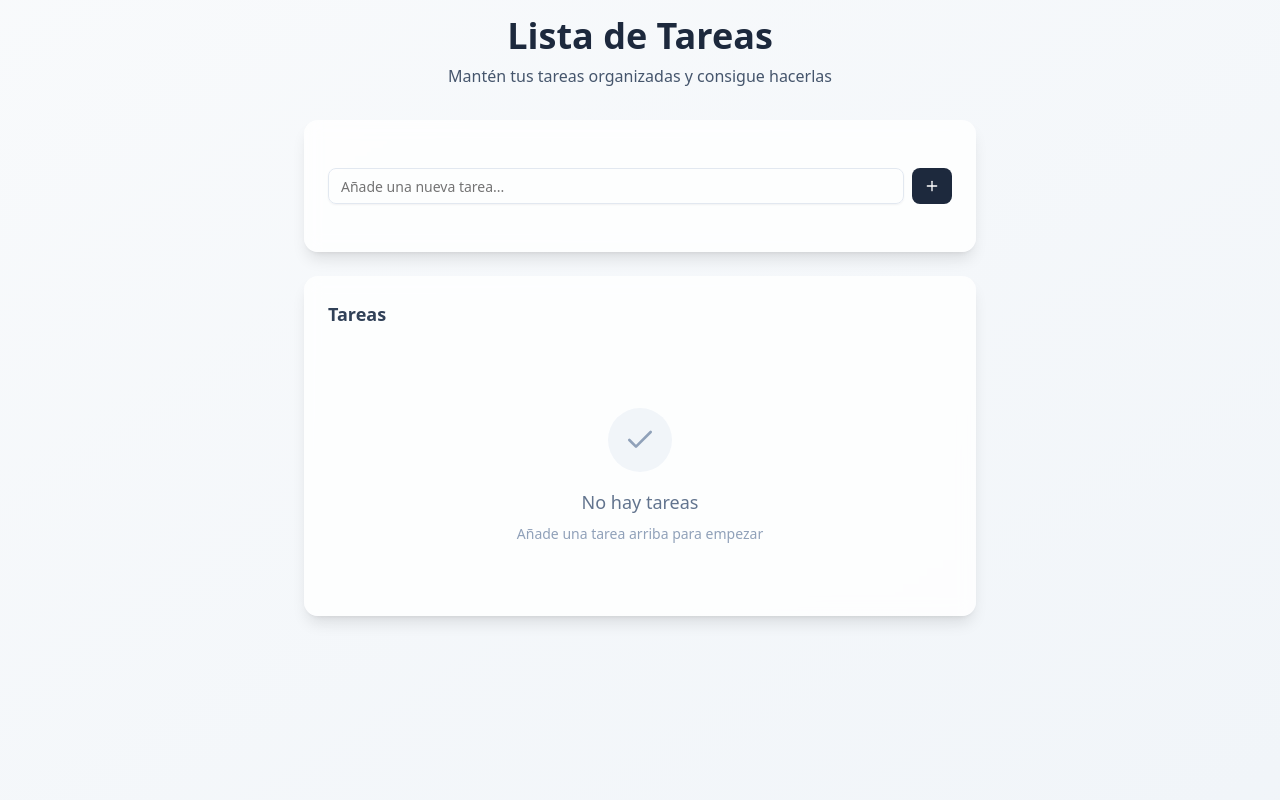
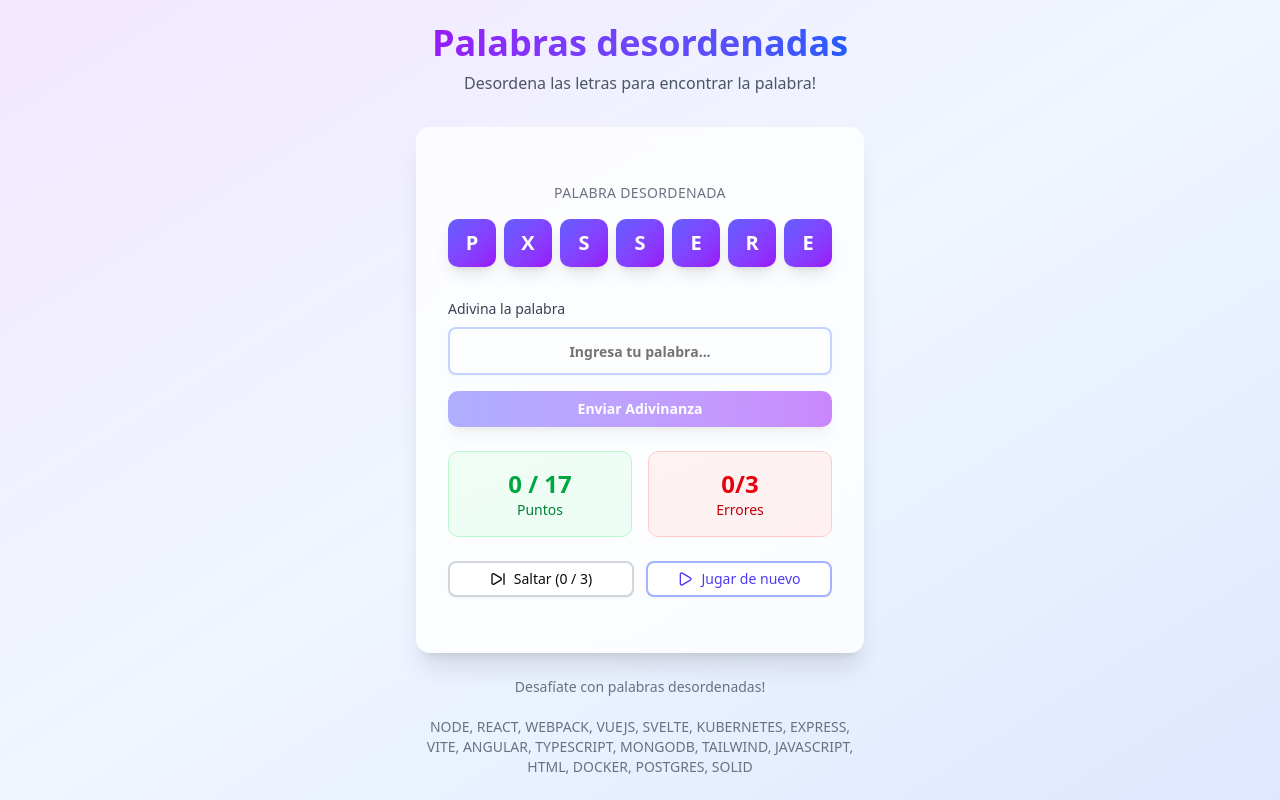
Before and after one commit to unai-dev/hooks-app, a React (Vite) app: page / in a window 1280 px wide. Built offline with nearby package versions, Linux system fonts and the light colour scheme.

Commit message:
SCRAMBLE WORDS

```diff
--- a/package.json
+++ b/package.json
@@ -13,6 +13,7 @@
     "@radix-ui/react-checkbox": "^1.3.3",
     "@radix-ui/react-slot": "^1.2.4",
     "@tailwindcss/vite": "^4.1.17",
+    "canvas-confetti": "^1.9.4",
     "class-variance-authority": "^0.7.1",
     "clsx": "^2.1.1",
     "lucide-react": "^0.555.0",
@@ -24,6 +25,7 @@
   },
   "devDependencies": {
     "@eslint/js": "^9.39.1",
+    "@types/canvas-confetti": "^1.9.0",
     "@types/node": "^24.10.1",
     "@types/react": "^19.2.2",
     "@types/react-dom": "^19.2.2",
--- a/src/main.tsx
+++ b/src/main.tsx
@@ -1,7 +1,8 @@
 import { StrictMode } from "react";
 import { createRoot } from "react-dom/client";
 import "./index.css";
-import { TasksApp } from "./useReducer/TaskApp";
+// import { TasksApp } from "./useReducer/TaskApp";
+import { ScrambleWords } from "./useReducer/ScrambleWords";
 // import { HooksApp } from "./HooksApp";
 // import { TrafficLight } from "./useState/TrafficLight";
 // import { TrafficLightWithEffect } from "./useEffect/TrafficLightWithEffect";
@@ -17,6 +18,7 @@ createRoot(document.getElementById("root")!).render(
     {/* <TrafficLightWithHook /> */}
     {/* <PokemonPage /> */}
     {/* <FocusScreen /> */}
-    <TasksApp />
+    {/* <TasksApp /> */}
+    <ScrambleWords />
   </StrictMode>
 );
--- /dev/null
+++ b/src/useReducer/ScrambleWords.tsx
@@ -0,0 +1,262 @@
+// ! Importante:
+// Es necesario componentes de Shadcn/ui
+// https://ui.shadcn.com/docs/installation/vite
+
+import React, { useState } from "react";
+import { Button } from "@/components/ui/button";
+import { Input } from "@/components/ui/input";
+import { Card, CardContent } from "@/components/ui/card";
+import { SkipForward, Play } from "lucide-react";
+
+import confetti from "canvas-confetti";
+import { tr } from "zod/locales";
+
+const GAME_WORDS = [
+  "REACT",
+  "JAVASCRIPT",
+  "TYPESCRIPT",
+  "HTML",
+  "ANGULAR",
+  "SOLID",
+  "NODE",
+  "VUEJS",
+  "SVELTE",
+  "EXPRESS",
+  "MONGODB",
+  "POSTGRES",
+  "DOCKER",
+  "KUBERNETES",
+  "WEBPACK",
+  "VITE",
+  "TAILWIND",
+];
+
+// Esta función mezcla el arreglo para que siempre sea aleatorio
+const shuffleArray = (array: string[]) => {
+  return array.sort(() => Math.random() - 0.5);
+};
+
+// Esta función mezcla las letras de la palabra
+const scrambleWord = (word: string = "") => {
+  return word
+    .split("")
+    .sort(() => Math.random() - 0.5)
+    .join("");
+};
+
+export const ScrambleWords = () => {
+  const [words, setWords] = useState(shuffleArray(GAME_WORDS));
+
+  const [currentWord, setCurrentWord] = useState(words[0]);
+  const [scrambledWord, setScrambledWord] = useState(scrambleWord(currentWord));
+  const [guess, setGuess] = useState("");
+  const [points, setPoints] = useState(0);
+  const [errorCounter, setErrorCounter] = useState(0);
+  const [maxAllowErrors, setMaxAllowErrors] = useState(3);
+
+  const [skipCounter, setSkipCounter] = useState(0);
+  const [maxSkips, setMaxSkips] = useState(3);
+
+  const [isGameOver, setIsGameOver] = useState(false);
+
+  const handleGuessSubmit = (e: React.FormEvent) => {
+    // Previene el refresh de la página
+    e.preventDefault();
+
+    if (guess === currentWord) {
+      const newWords = words.slice(1);
+
+      confetti({
+        particleCount: 100,
+        spread: 120,
+        origin: { y: 0.6 },
+      });
+
+      setPoints(points + 1);
+      setGuess("");
+      setWords(newWords);
+      setCurrentWord(newWords[0]);
+      setScrambledWord(scrambleWord(newWords[0]));
+      return;
+    }
+
+    setErrorCounter(errorCounter + 1);
+    setGuess("");
+
+    if (errorCounter + 1 >= maxAllowErrors) {
+      setIsGameOver(true);
+    }
+  };
+
+  const handleSkip = () => {
+    if (skipCounter >= maxSkips) return;
+
+    const updatedWords = words.slice(1);
+    setSkipCounter(skipCounter + 1);
+    setWords(updatedWords);
+    setCurrentWord(updatedWords[0]);
+    setScrambledWord(scrambleWord(updatedWords[0]));
+    setGuess("");
+  };
+
+  const handlePlayAgain = () => {
+    const newArray = shuffleArray(GAME_WORDS);
+
+    setIsGameOver(false);
+    setErrorCounter(0);
+    setPoints(0);
+    setGuess("");
+    setWords(newArray);
+    setCurrentWord(newArray[0]);
+    setSkipCounter(0);
+    setScrambledWord(scrambleWord(newArray[0]));
+  };
+
+  //! Si ya no hay palabras para jugar, se muestra el mensaje de fin de juego
+  if (words.length === 0) {
+    return (
+      <div className="min-h-screen bg-gradient-to-br from-purple-100 via-blue-50 to-indigo-100 flex items-center justify-center p-4">
+        <div className="w-full max-w-md mx-auto">
+          <h1 className="text-4xl font-bold bg-gradient-to-r from-purple-600 to-blue-600 bg-clip-text text-transparent mb-2">
+            Palabras desordenadas
+          </h1>
+          <p className="text-gray-600">No hay palabras para jugar</p>
+          <br />
+          <div>Puntaje: {points}</div>
+          <br />
+          <div>Errores: {errorCounter}</div>
+          <br />
+          <div>Saltos: {skipCounter}</div>
+          <br />
+          <Button onClick={handlePlayAgain}>Jugar de nuevo</Button>
+        </div>
+      </div>
+    );
+  }
+
+  return (
+    <div className="min-h-screen bg-gradient-to-br from-purple-100 via-blue-50 to-indigo-100 flex items-center justify-center p-4">
+      <div className="w-full max-w-md mx-auto">
+        {/* Header */}
+        <div className="text-center mb-8">
+          <h1 className="text-4xl font-bold bg-gradient-to-r from-purple-600 to-blue-600 bg-clip-text text-transparent mb-2">
+            Palabras desordenadas
+          </h1>
+          <p className="text-gray-600">
+            Desordena las letras para encontrar la palabra!
+          </p>
+        </div>
+
+        {/* Main Game Card */}
+        <Card className="backdrop-blur-sm bg-white/80 border-0 shadow-xl">
+          <CardContent className="p-8">
+            {/* Scrambled Word Display */}
+            <div className="mb-8">
+              <h2 className="text-center text-sm font-medium text-gray-500 mb-4 uppercase tracking-wide flex items-center justify-center gap-2">
+                Palabra Desordenada
+                {isGameOver && (
+                  <span className="text-red-500 text-xl"> {currentWord}</span>
+                )}
+              </h2>
+
+              <div className="flex justify-center gap-2 mb-6">
+                {scrambledWord.split("").map((letter, index) => (
+                  <div
+                    key={index}
+                    className="w-12 h-12 bg-gradient-to-br from-indigo-500 to-purple-600 rounded-lg flex items-center justify-center text-white font-bold text-xl shadow-lg transform hover:scale-105 transition-transform duration-200"
+                    style={{
+                      animationDelay: `${index * 0.1}s`,
+                      animation: "fadeInUp 0.6s ease-out forwards",
+                    }}
+                  >
+                    {letter}
+                  </div>
+                ))}
+              </div>
+            </div>
+
+            {/* Guess Input */}
+            <form onSubmit={handleGuessSubmit} className="mb-6">
+              <div className="space-y-4">
+                <div>
+                  <label
+                    htmlFor="guess"
+                    className="block text-sm font-medium text-gray-700 mb-2"
+                  >
+                    Adivina la palabra
+                  </label>
+                  <Input
+                    id="guess"
+                    type="text"
+                    value={guess}
+                    onChange={(e) =>
+                      setGuess(e.target.value.toUpperCase().trim())
+                    }
+                    placeholder="Ingresa tu palabra..."
+                    className="text-center text-lg font-semibold h-12 border-2 border-indigo-200 focus:border-indigo-500 transition-colors"
+                    maxLength={scrambledWord.length}
+                    disabled={isGameOver}
+                  />
+                </div>
+                <Button
+                  type="submit"
+                  className="w-full bg-gradient-to-r from-indigo-500 to-purple-600 hover:from-indigo-600 hover:to-purple-700 text-white font-semibold py-3 rounded-lg shadow-lg hover:shadow-xl transform hover:scale-[1.02] transition-all duration-200"
+                  disabled={!guess.trim() || isGameOver}
+                >
+                  Enviar Adivinanza
+                </Button>
+              </div>
+            </form>
+
+            {/* Stats */}
+            <div className="grid grid-cols-2 gap-4 mb-6">
+              <div className="bg-gradient-to-br from-green-50 to-emerald-50 rounded-lg p-4 text-center border border-green-200">
+                <div className="text-2xl font-bold text-green-600">
+                  {points} / {GAME_WORDS.length}
+                </div>
+                <div className="text-sm text-green-700 font-medium">Puntos</div>
+              </div>
+              <div className="bg-gradient-to-br from-red-50 to-rose-50 rounded-lg p-4 text-center border border-red-200">
+                <div className="text-2xl font-bold text-red-600">
+                  {errorCounter}/{maxAllowErrors}
+                </div>
+                <div className="text-sm text-red-700 font-medium">Errores</div>
+              </div>
+            </div>
+
+            {/* Action Buttons */}
+            <div className="grid grid-cols-2 gap-3">
+              <Button
+                onClick={handleSkip}
+                variant="outline"
+                className="border-2 border-gray-300 hover:border-gray-400 hover:bg-gray-50 transition-colors flex items-center justify-center gap-2"
+                disabled={isGameOver || skipCounter >= maxSkips}
+              >
+                <SkipForward className="w-4 h-4" />
+                Saltar ({skipCounter} / {maxSkips})
+              </Button>
+              <Button
+                onClick={handlePlayAgain}
+                variant="outline"
+                className="border-2 border-indigo-300 hover:border-indigo-400 hover:bg-indigo-50 text-indigo-600 transition-colors flex items-center justify-center gap-2"
+              >
+                <Play className="w-4 h-4" />
+                Jugar de nuevo
+              </Button>
+            </div>
+          </CardContent>
+        </Card>
+
+        {/* Footer */}
+        <div className="text-center mt-6">
+          <p className="text-sm text-gray-500">
+            Desafíate con palabras desordenadas!
+            <br />
+            <br />
+            {words.join(", ")}
+          </p>
+        </div>
+      </div>
+    </div>
+  );
+};
```
Also changed, not shown: src/useReducer/reducer/scrambleWordReducer.ts (added, +14 -0 lines), 1 other file (tests, documents, lock files or other folders).
